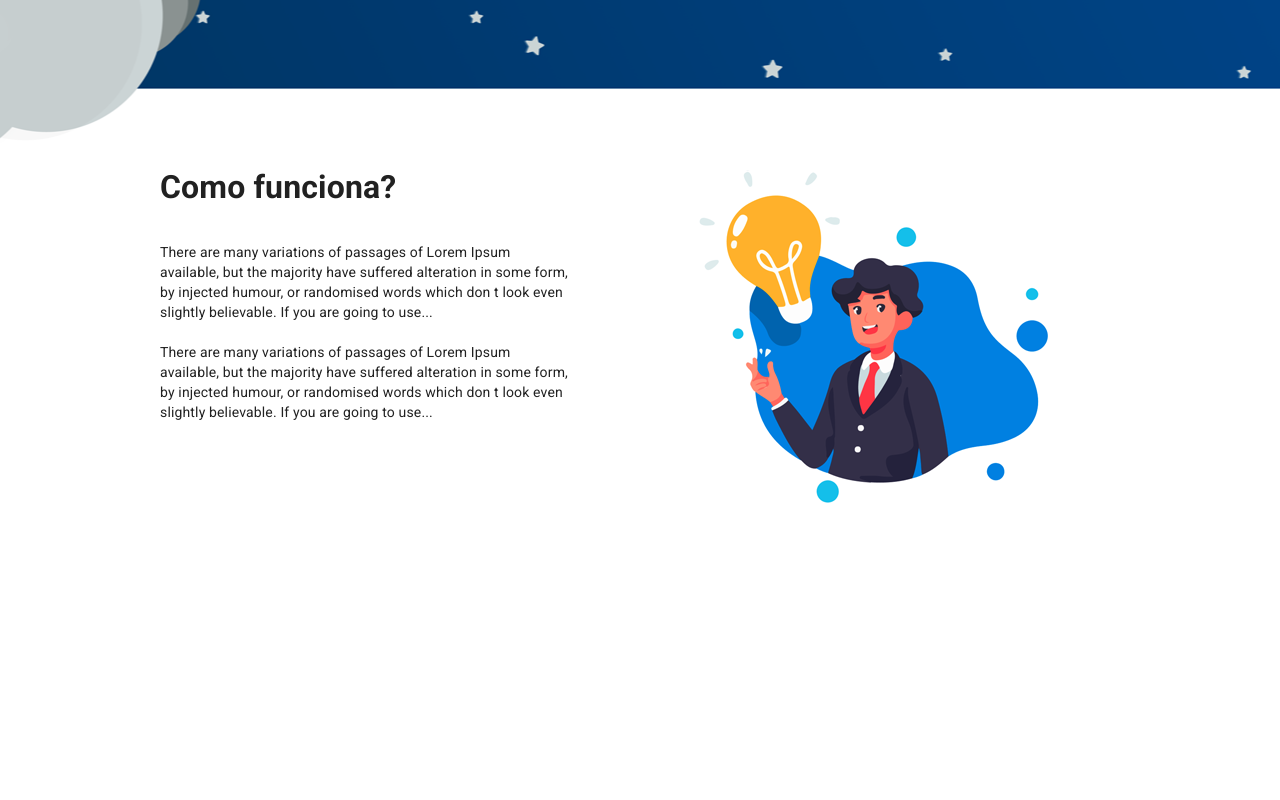
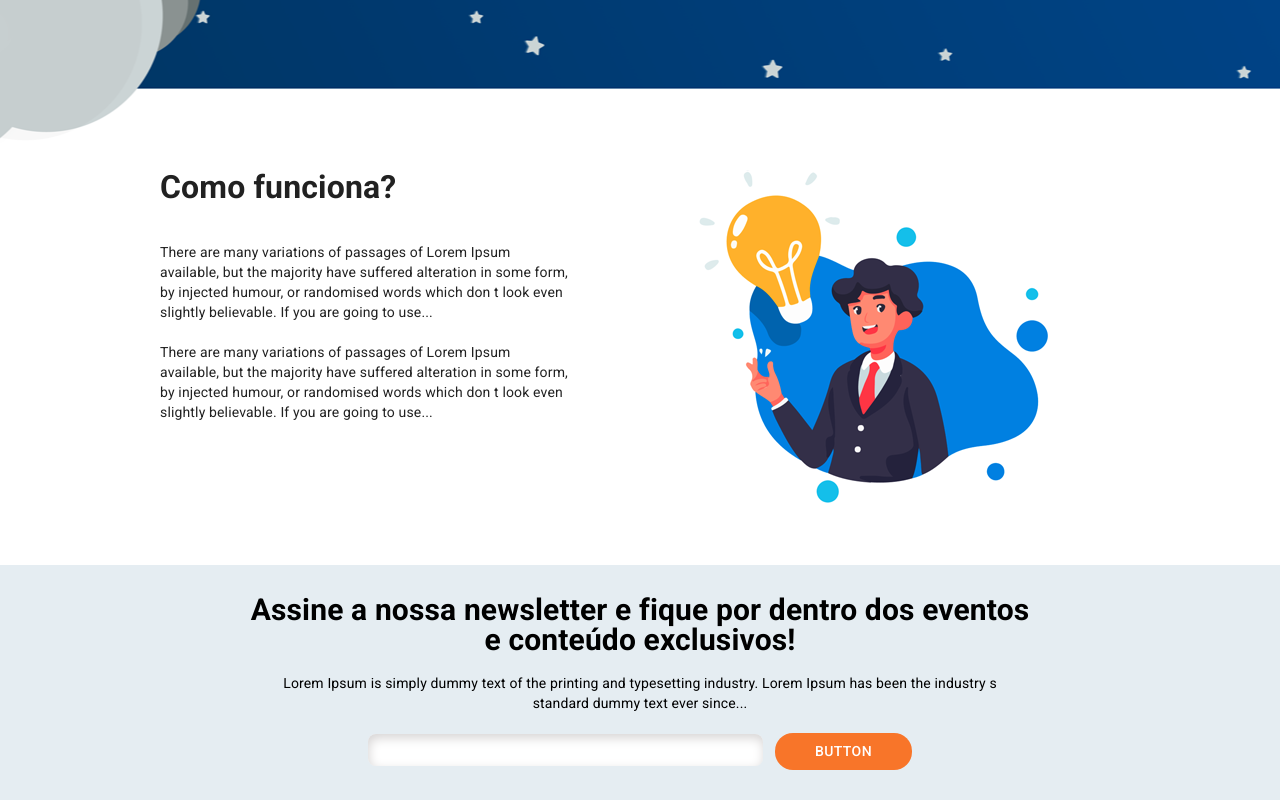
Before and after one commit to paulohsz/big-idea, a React (Create React App) app: page / in a window 1280 px wide. Shown: the part 798-1598 px from the top of the page. Before the commit the page ends 1363 px from the top, so only its background shows below. Built offline with nearby package versions, Linux system fonts and the light colour scheme.

Commit message:
Newsletter

```diff
--- a/src/App.js
+++ b/src/App.js
@@ -1,12 +1,14 @@
 import React from 'react';
 import Header from './component/home/Header';
 import Tip from './component/home/Tip';
+import RegisterNewsletter from './component/home/RegisterNewsletter';
 
 function App() {
   return (
     <>
       <Header />
       <Tip />
+      <RegisterNewsletter />
     </>
   );
 }
--- /dev/null
+++ b/src/component/home/RegisterNewsletter/Widget/index.js
@@ -0,0 +1,49 @@
+import { Button, Box } from '@material-ui/core';
+import styled from 'styled-components';
+
+const WidgetNewsletter = styled.div`
+  width: 100%;
+  padding: 30px 85px;
+  color: #000;
+    text-align: center;
+`;
+
+WidgetNewsletter.Header = styled.header`
+    width: 100%;
+    font-size: 30px;
+    font-weight: 700;
+    line-height: 1;
+    margin-top: 0px;
+    margin-bottom: 18px;
+`;
+
+WidgetNewsletter.Content = styled(Box)`
+    width: 100%;
+    padding: 0px 30px;
+    font-size: 14px;
+    margin-bottom: 20px;
+`;
+
+WidgetNewsletter.Input = styled.input`
+  width: 50%;
+  padding: 8px;
+  font-size: 14px;
+  border: 0px solid #fff;
+  outline: 0;
+  margin-top: 1px;
+  border-radius: 8px;
+  box-shadow: inset 1px 4px 11px #d6d4d4;
+`;
+
+WidgetNewsletter.Button = styled(Button)`
+  color: #fff;
+  background-color: #f87529;
+  border-radius: 18px;
+  padding: 6px 40px;
+  margin-left: 12px;
+  &:hover {
+    background-color: #dd6824;
+  }
+`;
+
+export default WidgetNewsletter;
--- /dev/null
+++ b/src/component/home/RegisterNewsletter/index.js
@@ -0,0 +1,37 @@
+import React from 'react';
+import styled from 'styled-components';
+import {
+  Box, Container,
+} from '@material-ui/core';
+import WidgetNewsletter from './Widget';
+
+const NewsletterBg = styled(Box)`
+    background-color: #e5edf2;
+    .MuiContainer-root {
+        padding-right: 0px !important;
+        padding-left: 0px;
+    }
+`;
+
+function RegisterNewsletter() {
+  return (
+    <NewsletterBg>
+      <Container maxWidth="md">
+
+        <WidgetNewsletter>
+          {/* eslint-disable-next-line max-len */}
+          <WidgetNewsletter.Header>Assine a nossa newsletter e fique por dentro dos eventos e conteúdo exclusivos!</WidgetNewsletter.Header>
+          <WidgetNewsletter.Content>
+            {/* eslint-disable-next-line max-len */}
+            Lorem Ipsum is simply dummy text of the printing and typesetting industry. Lorem Ipsum has been the industry s standard dummy text ever since...
+          </WidgetNewsletter.Content>
+          <WidgetNewsletter.Input name="email" />
+          <WidgetNewsletter.Button>Button</WidgetNewsletter.Button>
+        </WidgetNewsletter>
+
+      </Container>
+    </NewsletterBg>
+  );
+}
+
+export default RegisterNewsletter;
```
